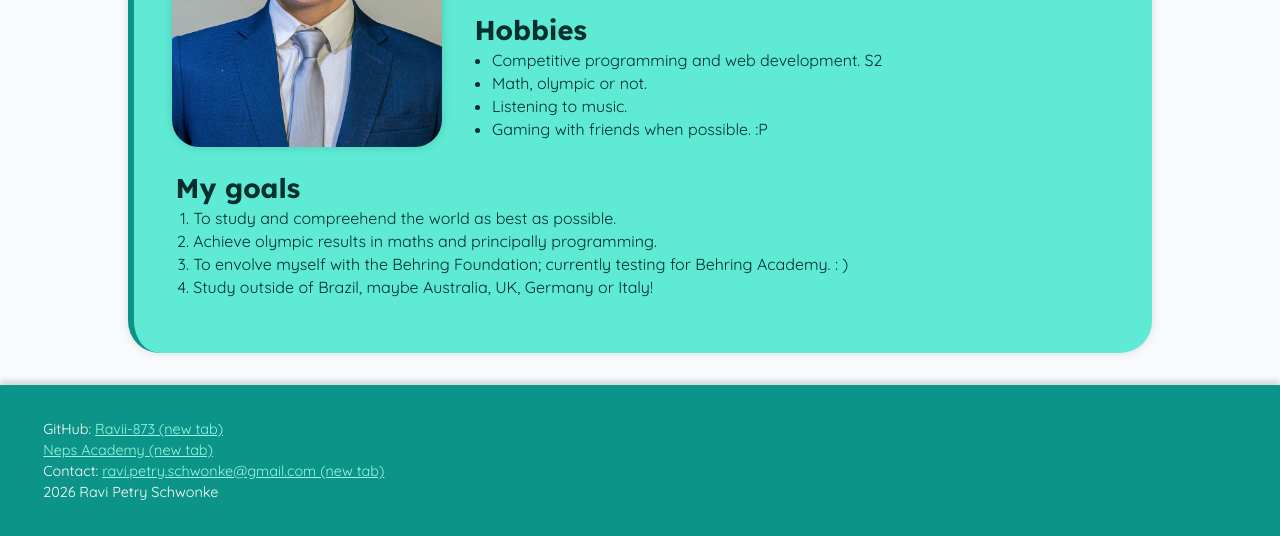
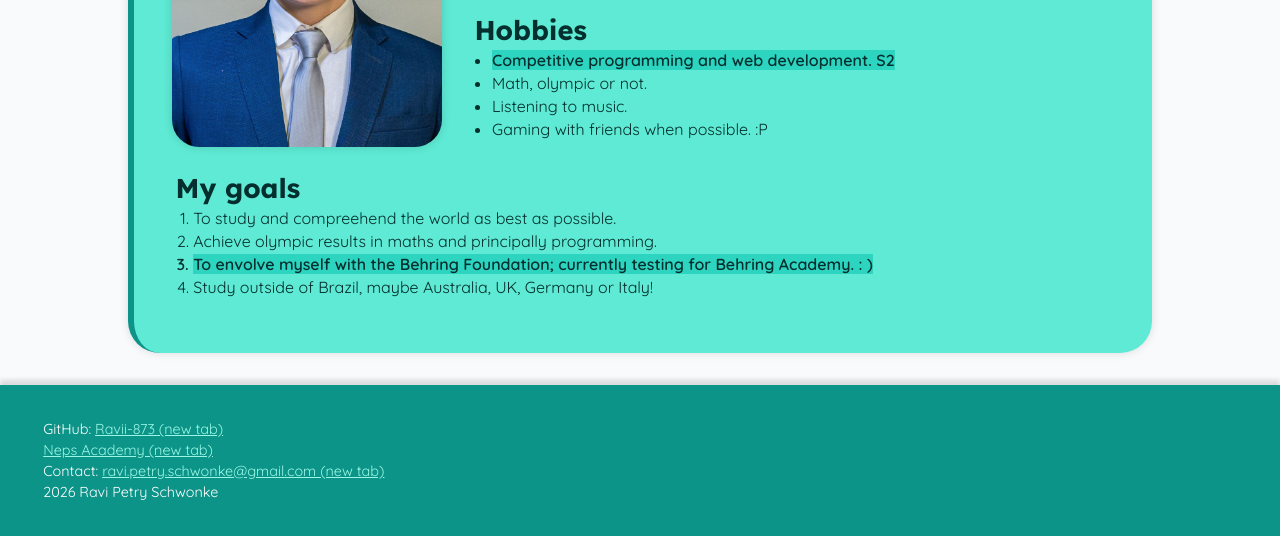
Before and after one commit to Ravii-873/About-Me---HTML-CSS, a plain HTML site: page index.html in a window 1280 px wide. Shown: the part 392-928 px from the top of the page. Drawn offline with Linux system fonts and the light colour scheme.

Commit message:
add <li> highlighting back

```diff
--- a/styles.css
+++ b/styles.css
@@ -88,10 +88,6 @@ a {
     color: white;
 }
 
-#links-advice {
-    font-weight: 600;
-}
-
 #title {
     margin-left: auto;
     margin-right: auto;
@@ -163,6 +159,11 @@ li {
     margin: 3px 0;
 }
 
+.highlighted-item {
+    font-weight: 600;
+    background-color: var(--aquamarine-400);
+}
+
 @media screen and (max-width: 860px) {
     #main-top {
         flex-direction: column;
```
